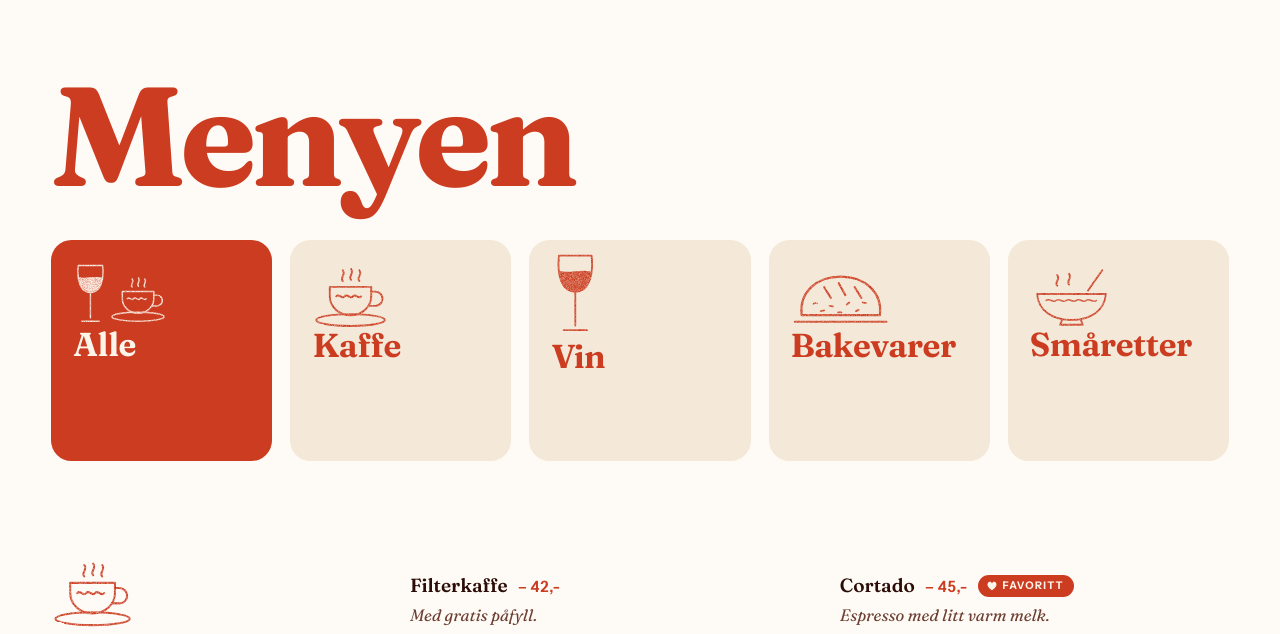
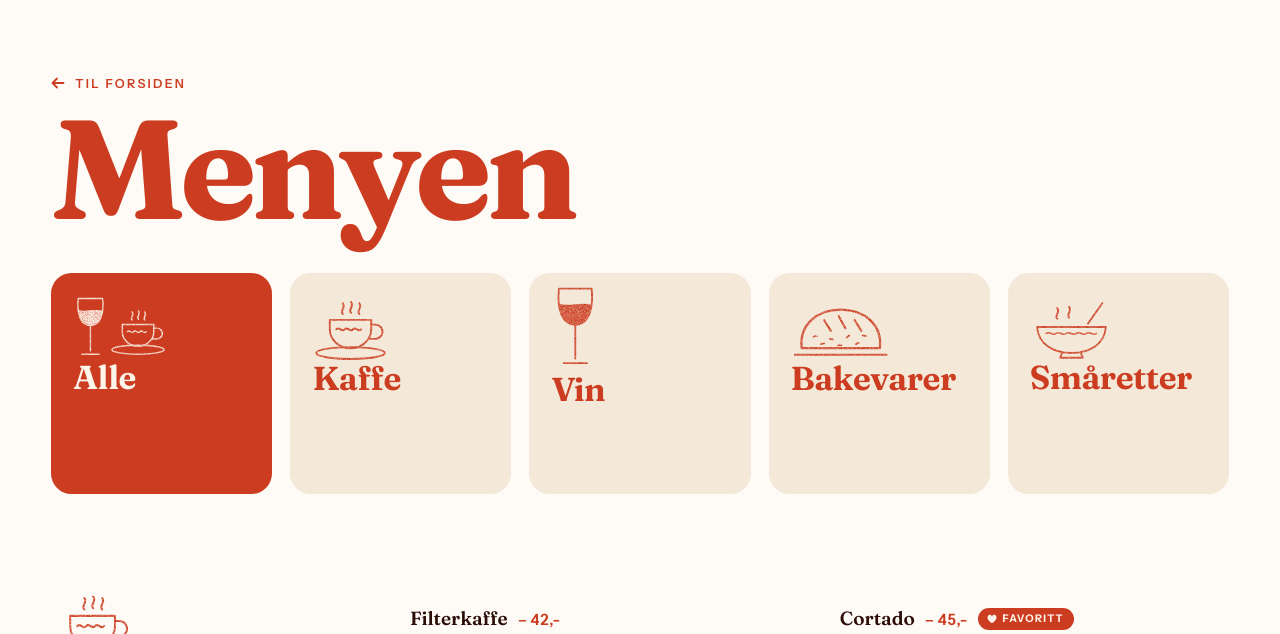
Before and after one commit to vesiertn-rgb/ostavind, a plain HTML site: page lokkale/meny.html in a window 1280 px wide. Shown: the part 123-757 px from the top of the page. Drawn offline with Linux system fonts and the light colour scheme.

Commit message:
Lokkale: back link to the front page on the menu page
Co-Authored-By: Claude Opus 5.5 <noreply@anthropic.com>
Claude-Session: https://claude.ai/code/session_01EMm7UXe2A1jAcBLKqLAQCN

```diff
--- a/lokkale/meny.html
+++ b/lokkale/meny.html
@@ -250,6 +250,10 @@ h1 em, h2 em { font-style: italic; font-weight: 500; font-variation-settings: "S
 .m-hero { position: relative; z-index: 1; padding-block: clamp(44px, 6.5vw, 104px) 0; }
 .m-hero-in { display: grid; grid-template-columns: minmax(0, 1fr) auto; gap: 28px 56px; align-items: end; }
 .m-hero-in > div { min-width: 0; }
+.back { width: fit-content; text-decoration: none; }
+.back svg { transform: scaleX(-1); transition: transform .25s; }
+.back:hover { color: var(--red-deep); }
+.back:hover svg { transform: scaleX(-1) translateX(4px); }
 .m-hero h1 { font-size: clamp(66px, 11vw, 180px); line-height: .84; letter-spacing: -.04em; padding-bottom: .24em; } /* room for the y's tail, so the squares sit just under it */
 .stamp { width: clamp(104px, 12vw, 172px); margin-bottom: 26px; pointer-events: none; color: var(--red); transform: rotate(10deg); filter: drop-shadow(0 12px 16px rgba(43, 12, 6, .18)); }
 .stamp .ring { transform-origin: 100px 100px; animation: spin 48s linear infinite; }
@@ -425,6 +429,7 @@ h1 em, h2 em { font-style: italic; font-weight: 500; font-variation-settings: "S
 <section class="m-hero" aria-labelledby="m-h">
   <div class="wrap m-hero-in">
     <div>
+      <a class="eyebrow back" href="index.html"><svg aria-hidden="true"><use href="#arrow-r"/></svg>Til forsiden</a>
       <h1 id="m-h">Menyen</h1>
     </div>
   </div>
```
Also changed, not shown: lokkale/index.html (+4 -0 lines).
